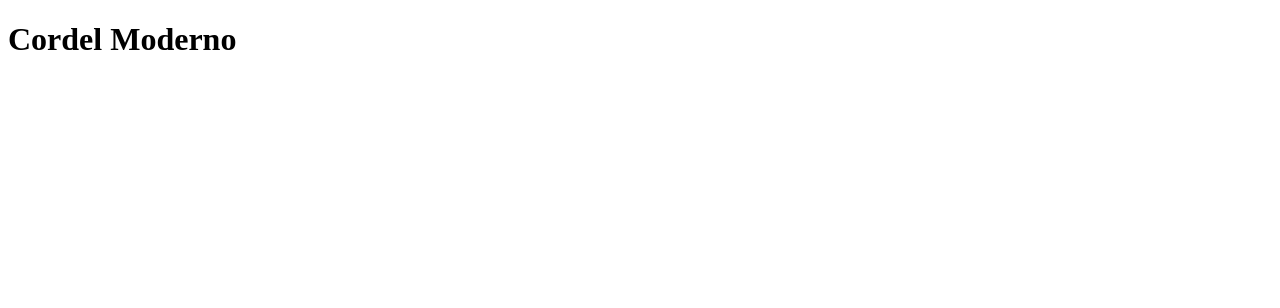
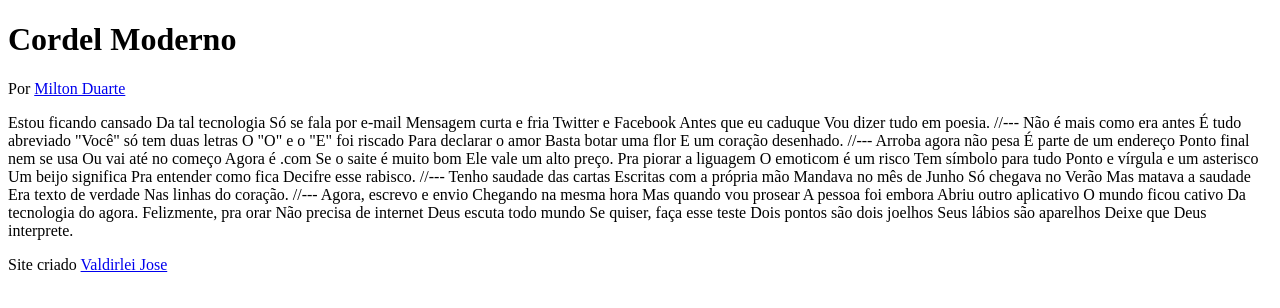
Before and after one commit to dirlei12/htmlCssModulo03, a plain HTML site: page Desafios/projetoCordel/index.html in a window 1280 px wide. Drawn offline with Linux system fonts and the light colour scheme.

Commit message:
Update index.html

```diff
--- a/Desafios/projetoCordel/index.html
+++ b/Desafios/projetoCordel/index.html
@@ -3,11 +3,83 @@
 <head>
     <meta charset="UTF-8">
     <meta name="viewport" content="width=device-width, initial-scale=1.0">
-    <title>A greve dos bichos</title>
+    <title>Cordel Moderno</title>
 </head>
 <body>
 
+<header>
     <h1>Cordel Moderno</h1>
+    <p>Por <a href="https://www.recantodasletras.com.br/poesias/3186743" target="_blank">Milton Duarte</a></p>
+
+</header>
+
+    Estou ficando cansado
+    Da tal tecnologia
+    Só se fala por e-mail
+    Mensagem curta e fria
+    Twitter e Facebook
+    Antes que eu caduque
+    Vou dizer tudo em poesia.
+
+    //---
+
+    Não é mais como era antes
+    É tudo abreviado
+    "Você" só tem duas letras
+    O "O" e o "E" foi riscado
+    Para declarar o amor
+    Basta botar uma flor
+    E um coração desenhado.
+
+    //---
+
+    Arroba agora não pesa
+    É parte de um endereço
+    Ponto final nem se usa
+    Ou vai até no começo
+    Agora é .com
+    Se o saite é muito bom
+    Ele vale um alto preço.
+
+    Pra piorar a liguagem
+    O emoticom é um risco
+    Tem símbolo para tudo
+    Ponto e vírgula e um asterisco
+    Um beijo significa
+    Pra entender como fica
+    Decifre esse rabisco.
+
+    //---
+
+    Tenho saudade das cartas
+    Escritas com a própria mão
+    Mandava no mês de Junho
+    Só chegava no Verão
+    Mas matava a saudade
+    Era texto de verdade
+    Nas linhas do coração.
+
+    //---
+
+    Agora, escrevo e envio
+    Chegando na mesma hora
+    Mas quando vou prosear
+    A pessoa foi embora
+    Abriu outro aplicativo
+    O mundo ficou cativo
+    Da tecnologia do agora.
+
+    Felizmente, pra orar
+    Não precisa de internet
+    Deus escuta todo mundo
+    Se quiser, faça esse teste
+    Dois pontos são dois joelhos
+    Seus lábios são aparelhos
+    Deixe que Deus interprete.
+
+    <footer>
+        <p>Site criado <a href="https://github.com/dirlei12" target="_blank">Valdirlei Jose</a></p>
+    </footer>
 
 </body>
 </html>
```
